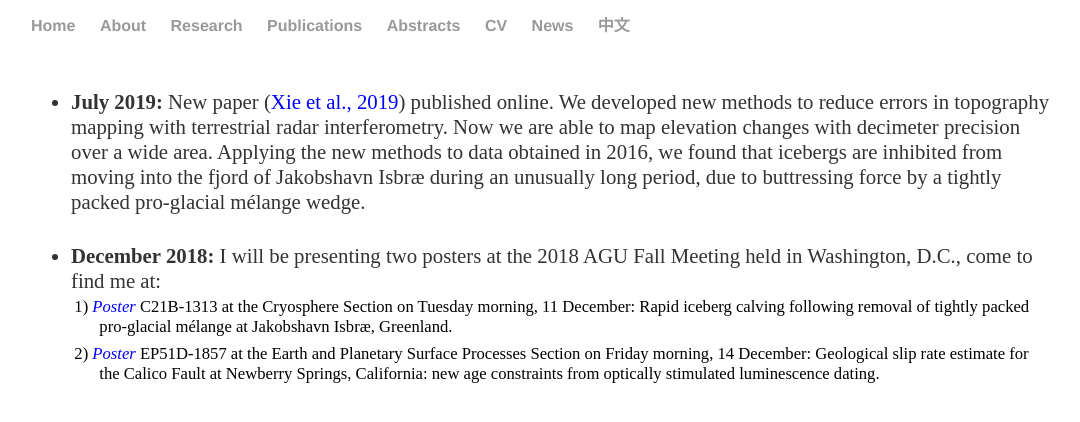
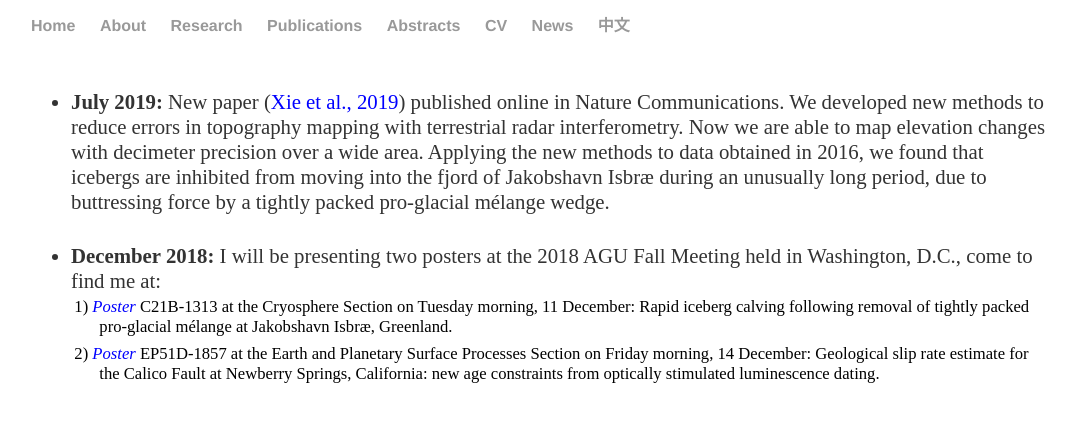
Before and after one commit to suruixie/suruixie.github.io, a Jekyll site: the page built from news/index.html, in a window 1280 px wide. Shown: the top 422 px of the page, without its empty margins (97-1177 px from the left). Built offline with Jekyll 4.4.1, drawn with Linux system fonts in a browser that asks for light colours.

Commit message:
Update index.html

```diff
--- a/news/index.html
+++ b/news/index.html
@@ -5,7 +5,7 @@ title: Surui's updates
 <div class="news">
 	<br style="line-height:1.5em">
 	<ul class="news_list">
-	<li style="line-height:120%; font-size:1.0em;"><strong>July 2019:</strong> New paper (<a href="https://doi.org/10.1038/s41467-019-10908-4" style="color:#0000FF;">Xie et al., 2019</a>) published online.
+	<li style="line-height:120%; font-size:1.0em;"><strong>July 2019:</strong> New paper (<a href="https://doi.org/10.1038/s41467-019-10908-4" style="color:#0000FF;">Xie et al., 2019</a>) published online in Nature Communications.
 		    We developed new methods to reduce errors in topography mapping with terrestrial radar interferometry.
 		    Now we are able to map elevation changes with decimeter precision over a wide area.
 		    Applying the new methods to data obtained in 2016, we found that icebergs are inhibited from moving into the fjord of Jakobshavn Isbræ during an unusually long period, due to buttressing force by a tightly packed pro-glacial mélange wedge.
```
